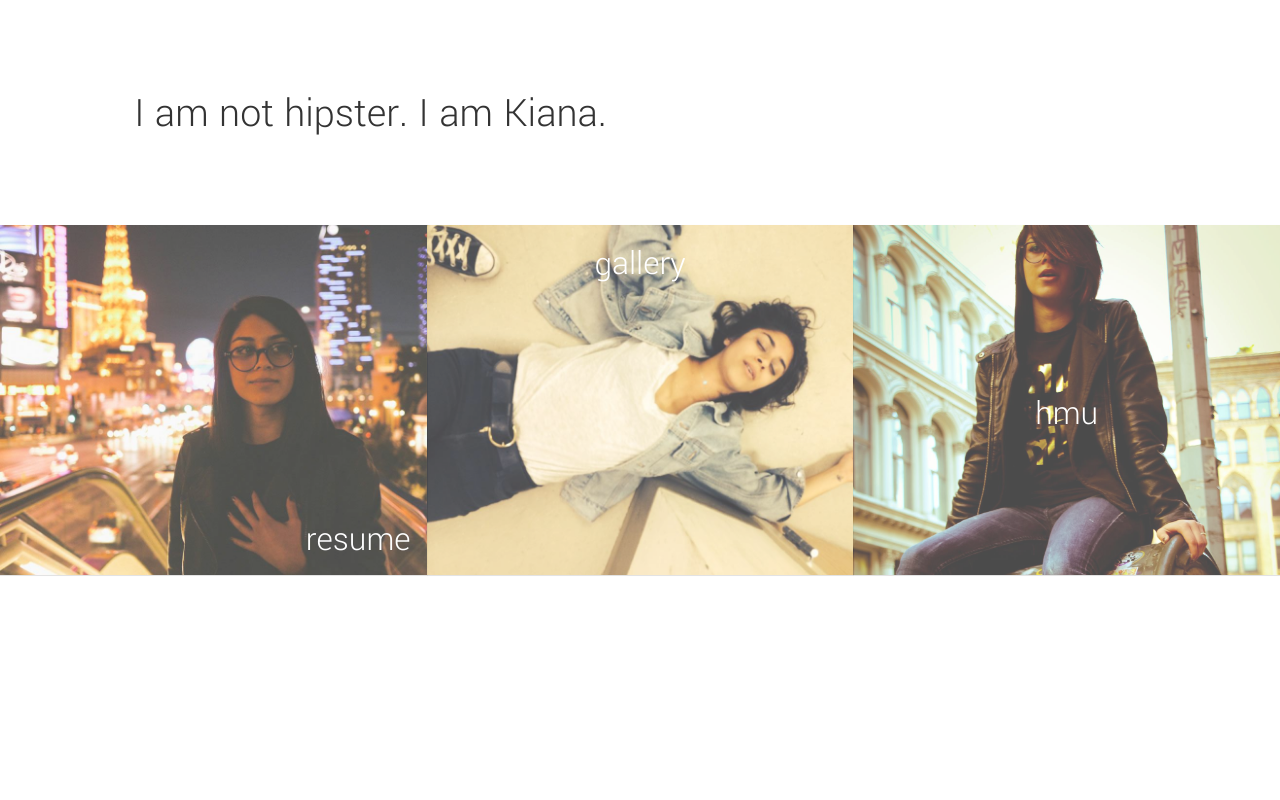
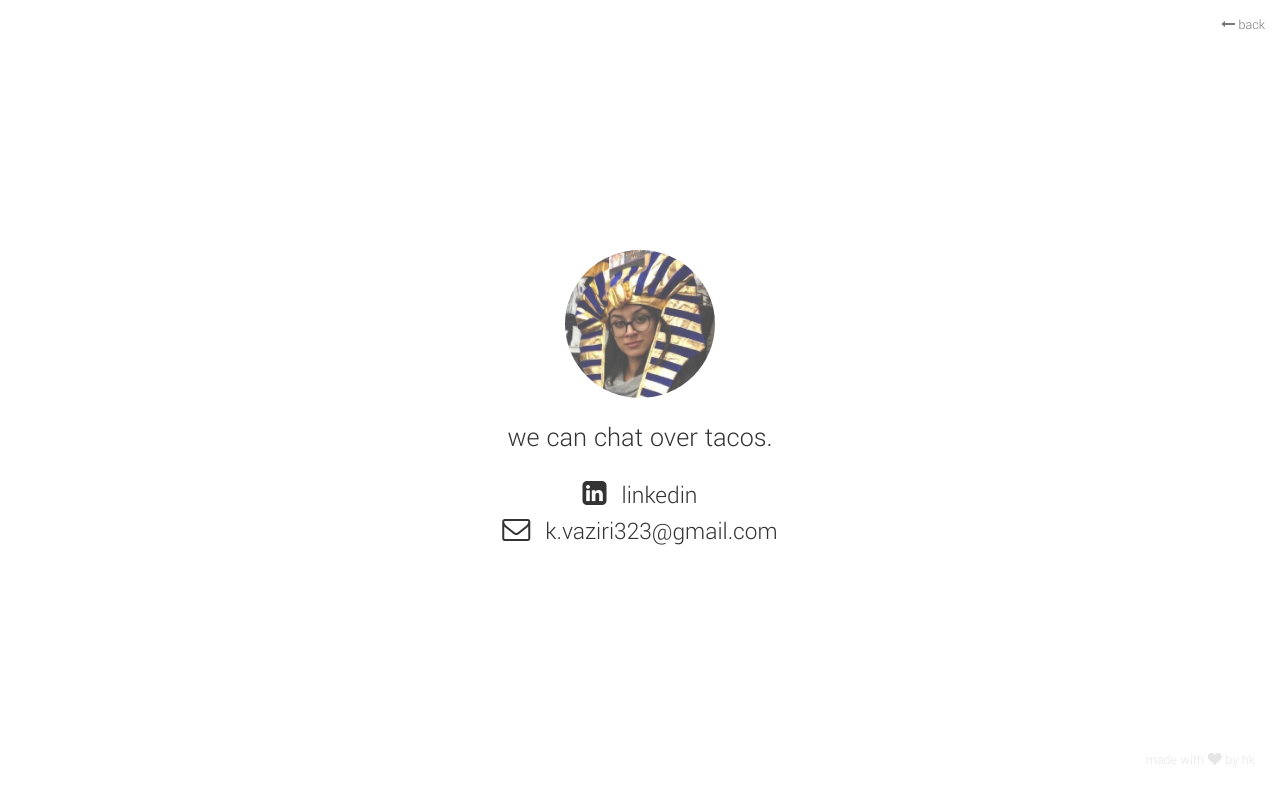
Before and after one commit to hankim813/kv, a website: page client/index.html at #!/contact in a window 1280 px wide. Drawn offline with nearby package versions, Linux system fonts and the light colour scheme; some packages are replaced by stand-ins of ours; a web font is replaced by a local one.

Commit message:
add contact page

```diff
--- a/client/index.html
+++ b/client/index.html
@@ -11,6 +11,7 @@
     <link href='https://fonts.googleapis.com/css?family=Palanquin:500' rel='stylesheet' type='text/css'>
     <link href='https://fonts.googleapis.com/css?family=Yantramanav:300' rel='stylesheet' type='text/css'>
     <link href='http://fonts.googleapis.com/css?family=Fira+Sans:300italic' rel='stylesheet' type='text/css'>
+    <link rel="stylesheet" href="//maxcdn.bootstrapcdn.com/font-awesome/4.3.0/css/font-awesome.min.css">
     <!-- css -->
     <link rel="stylesheet" href="https://cdnjs.cloudflare.com/ajax/libs/normalize/3.0.3/normalize.min.css">
     <link rel="stylesheet" href="styles/animate.css">
@@ -27,9 +28,11 @@
     <script src="/js/index.js"></script>
     <script src="/js/controllers/landing.js"></script>
     <script src="/js/controllers/nav.js"></script>
+    <script src="/js/controllers/contact.js"></script>
 
   </head>
   <body ng-app="kvApp">
     <main ui-view class="container-fluid"></main>
-</body>
+    <footer ng-include src="'views/credit.html'"></footer>
+  </body>
 </html>
--- /dev/null
+++ b/client/js/controllers/contact.js
@@ -0,0 +1,25 @@
+'use strict';
+
+angular
+	.module('kvApp')
+
+	.controller('ContactController', ['$window', '$location', function($window, $location) {
+		var vm = this;
+
+		// Catchphrases
+		var list = [
+			"so, coffee?",
+			"well it seems like you should email me.",
+			"we can chat over tacos.",
+			"wassup muchacho?",
+			"Buddy the Elf, what's your favorite color?"
+		];
+
+		// Randomly select one
+		vm.catchphrase = list[Math.floor(Math.random() * list.length)];
+
+		// Vertical Centering
+		var parent = document.getElementById('parent');
+		if (parent) parent.style.height = $window.innerHeight + 'px';
+
+	}]);
--- a/client/js/index.js
+++ b/client/js/index.js
@@ -53,5 +53,27 @@ angular
 			.state('rebel', {
 				url: '/everlane/rebel',
 				templateUrl: 'views/rebel.html'
+			})
+
+			.state('contact', {
+				url: '/contact',
+				templateUrl: '/views/contact.html',
+				controller: 'ContactController',
+				controllerAs: 'contact'
 			});
-	}]);
+	}])
+
+	.run(function($rootScope, $state) {
+     $rootScope.$on("$stateChangeSuccess",  function(event, toState, toParams, fromState, fromParams) {
+         // to be used for back button //won't work when page is reloaded.
+         if (fromState.name === '') {
+         	 $rootScope.previousState = 'main'
+         } else {
+	         $rootScope.previousState = fromState.name;
+         }
+     });
+     //back button function called from back button's ng-click="back()"
+     $rootScope.back = function() {
+        $state.go($rootScope.previousState);
+     };
+ });
--- a/client/styles/main.css
+++ b/client/styles/main.css
@@ -143,7 +143,7 @@ a:hover {
 .card-content {
 	position: absolute;
 	bottom: 3%;
-	right: 5%;
+	right: 25%;
 }
 
 .card-content-2 {
@@ -186,6 +186,23 @@ a:hover {
 	text-align: left;
 }
 
+.contact-content {
+	padding: 20px;
+	font-size: 2em;
+	margin: 0;
+}
+
+/* Images */
+
+.faceshot {
+	width: 150px;
+	opacity: 0.7;
+}
+
+.md-sz {
+	font-size: 2em;
+}
+
 /* Misc. */
 
 .signature {
@@ -194,6 +211,17 @@ a:hover {
 	font-style: italic;
 	margin-bottom: 80px;
 }
+
+.friends {
+	color: #E6E6E6;
+	padding: 15px;
+	text-align: right;
+	position: absolute;
+	right: 10px;
+	bottom: 5px;
+}
+
+/* Animation */
 
 .delay {
   -webkit-animation-duration: 1.5s;
@@ -216,3 +244,46 @@ a:hover {
   -o-animation-delay: 2.5s;
   -ms-animation-delay: 2.5s;
 }
+
+.delay-3 {
+	-webkit-animation-duration: 1s;
+	-moz-animation-duration: 1s;
+	-o-animation-duration: 1s;
+	-ms-animation-duration: 1s;
+	-webkit-animation-delay: 0.5s;
+	-moz-animation-delay: 0.5s;
+	-o-animation-delay: 0.5s;
+	-ms-animation-delay: 0.5s;
+}
+
+.delay-4 {
+	-webkit-animation-duration: 1.5s;
+	-moz-animation-duration: 1.5s;
+	-o-animation-duration: 1.5s;
+	-ms-animation-duration: 1.5s;
+	-webkit-animation-delay: 1.5s;
+	-moz-animation-delay: 1.5s;
+	-o-animation-delay: 1.5s;
+	-ms-animation-delay: 1.5s;
+}
+
+.cta-links {
+	padding-left: 15px;
+	font-size: 1.8em;
+}
+
+#back-button {
+	position: absolute;
+	top: 15px;
+	right: 15px;
+	color: #585858;
+	opacity: 0.8;
+	transition: all 0.2s;
+}
+
+#back-button:hover {
+	transition: all 0.2s;
+	opacity: 1;
+	cursor: pointer;
+	color: black;
+}
--- /dev/null
+++ b/client/views/back-button.html
@@ -0,0 +1,3 @@
+<div id="back-button">
+	<p ng-click="back()"><i class="fa fa-long-arrow-left"></i> back</p>
+</div>
--- /dev/null
+++ b/client/views/contact.html
@@ -0,0 +1,17 @@
+<div ng-include src="'views/back-button.html'"></div>
+<div id="parent">
+	<div id="child">
+		<div class="col-sm-4 col-sm-offset-4 t-center animated fadeIn delay-3">
+			<img src="../images/kiki-egypt-face.jpg" class="img-circle faceshot" alt="Kiana Vaziri">
+		</div>
+		<div class="col-sm-4 col-sm-offset-4 animated fadeInUp delay-4">
+			<p class="contact-content">{{contact.catchphrase}}</p>
+		</div>
+		<div class="col-sm-4 col-sm-offset-4 animated fadeInUp delay-4">
+			<a href="https://www.linkedin.com/in/kianavaziri" target="_blank"><i class="fa fa-linkedin-square md-sz"></i><span class="cta-links">linkedin</span></a>
+		</div>
+		<div class="col-sm-4 col-sm-offset-4 animated fadeInUp delay-4">
+			<i class="fa fa-envelope-o md-sz"></i><span class="cta-links">k.vaziri323@gmail.com</span>
+		</div>
+	</div>
+</div>
--- /dev/null
+++ b/client/views/credit.html
@@ -0,0 +1,3 @@
+<div class="friends">
+	<p>made with <i class="fa fa-heart"></i> by hk</p>
+</div>
--- a/client/views/main.html
+++ b/client/views/main.html
@@ -1,4 +1,4 @@
-<div class="col-sm-10 col-sm-offset-1 pt-lg">
+<div class="col-sm-12 pt-lg">
 	<h1 class="slogan">I am not hipster. I am Kiana.</h1>
 </div>
 <div class="row mt-lg">
@@ -11,10 +11,12 @@
 		<div class="col-sm-4 card t-center c-gallery">
 			<h2>gallery</h2>
 		</div>
-		<div class="col-sm-4 card t-center c-contact">
-			<div class="card-content-2">
-				<h2>hmu</h2>
+		<a ui-sref="contact">
+			<div class="col-sm-4 card t-center c-contact">
+				<div class="card-content-2">
+					<h2>hmu</h2>
+				</div>
 			</div>
-		</div>
+		</a>
 	</div>
 </div>
```
Also changed, not shown: client/images/kiki-contact.jpg (added), client/images/kiki-egypt-face.jpg (added), client/images/kiki-egypt.jpg (added), 2 other files.
